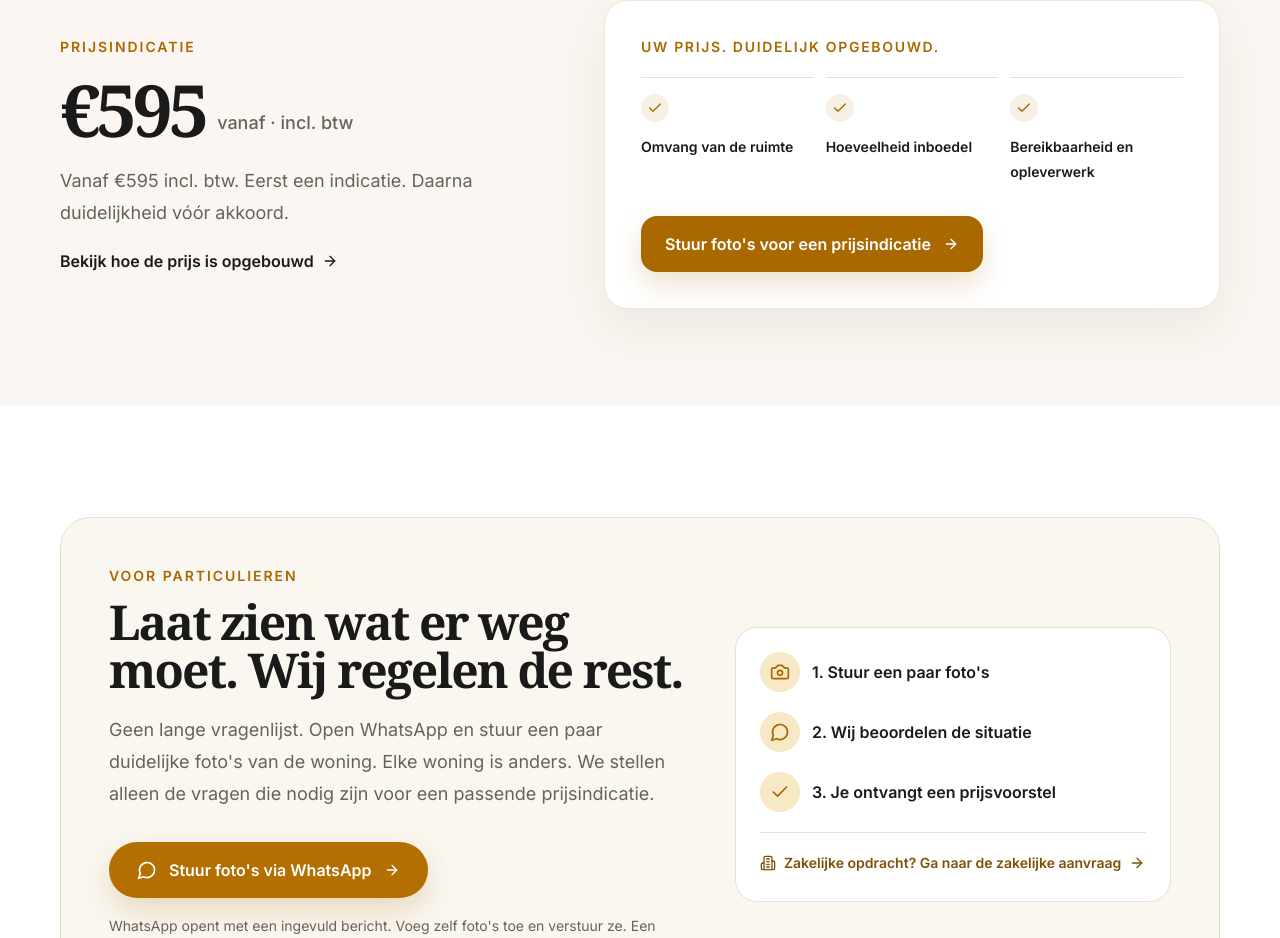
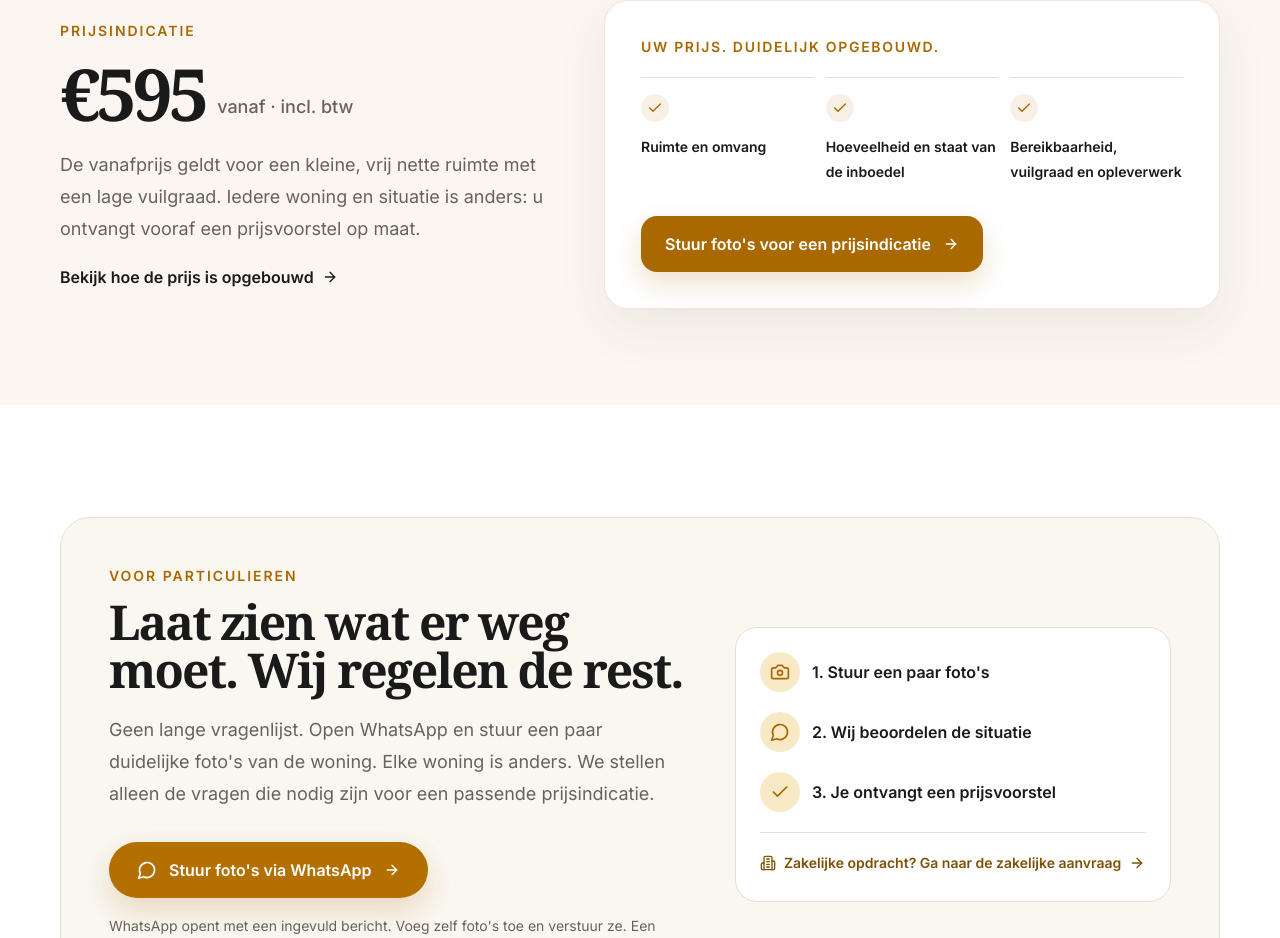
Before and after one commit to sandvlietbv/OpleverMeester, a Next.js app: page / in a window 1280 px wide. Shown: the part 3706-4644 px from the top of the page. Built offline with nearby package versions, Linux system fonts and the light colour scheme.

Commit message:
Refine customer paths, photo chat and conditional starting price

```diff
--- a/components/Pricing.tsx
+++ b/components/Pricing.tsx
@@ -2,7 +2,7 @@ import { PHOTO_WHATSAPP_HREF } from "@/lib/whatsapp";
 import Link from "next/link";
 import { ArrowRight, Check } from "lucide-react";
 
-const FACTORS = ["Omvang van de ruimte", "Hoeveelheid inboedel", "Bereikbaarheid en opleverwerk"];
+const FACTORS = ["Ruimte en omvang", "Hoeveelheid en staat van de inboedel", "Bereikbaarheid, vuilgraad en opleverwerk"];
 
 export default function Pricing() {
   return (
@@ -16,7 +16,7 @@ export default function Pricing() {
               <span className="pb-2 text-lg font-medium text-muted">vanaf · incl. btw</span>
             </div>
             <p className="mt-5 max-w-lg text-lg leading-8 text-muted">
-              Vanaf €595 incl. btw. Eerst een indicatie. Daarna duidelijkheid vóór akkoord.
+              De vanafprijs geldt voor een kleine, vrij nette ruimte met een lage vuilgraad. Iedere woning en situatie is anders: u ontvangt vooraf een prijsvoorstel op maat.
             </p>
             <Link href="/kosten-woningontruiming" className="mt-5 inline-flex items-center gap-2 text-base font-semibold text-navy hover:text-orange">
               Bekijk hoe de prijs is opgebouwd <ArrowRight className="h-4 w-4" />
```
